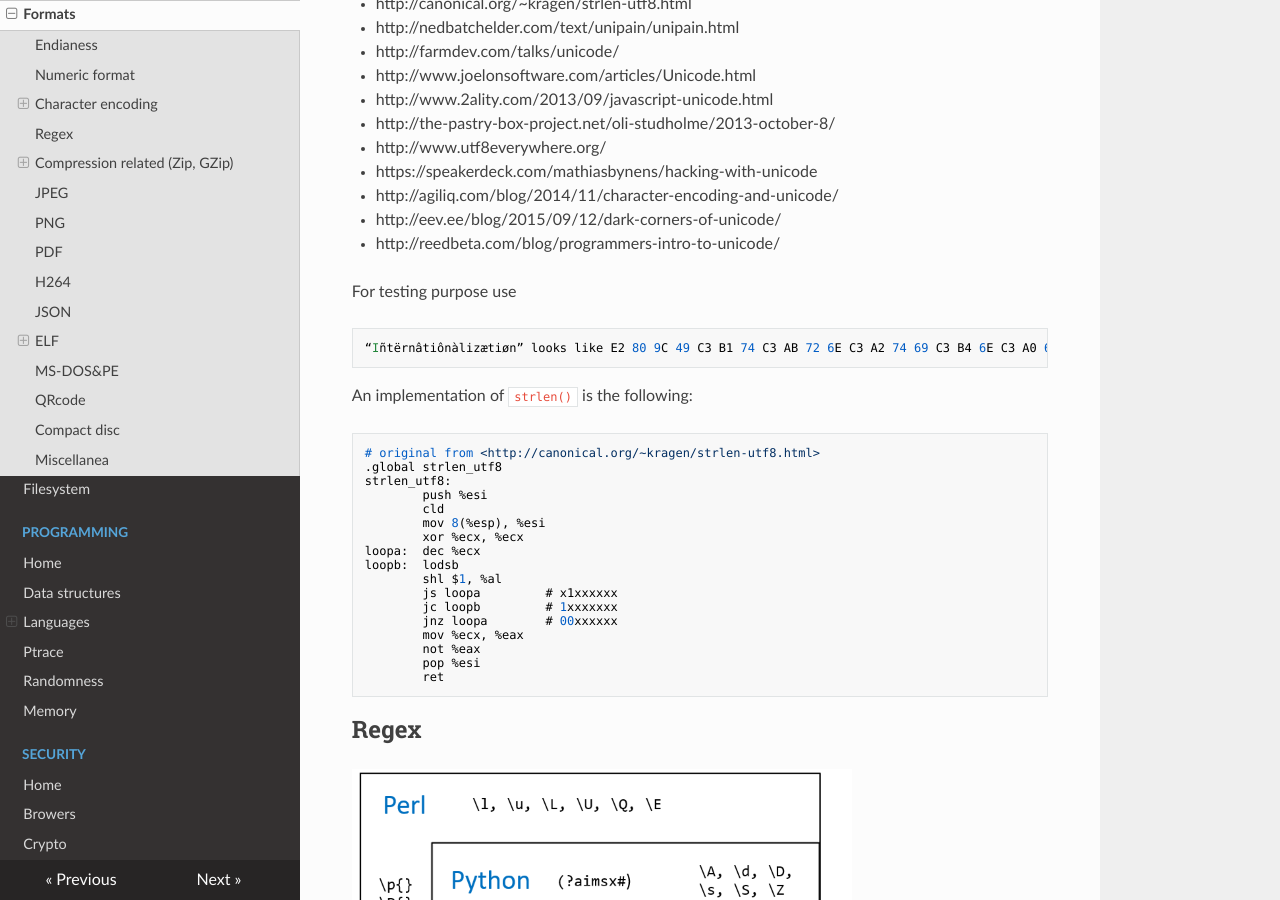
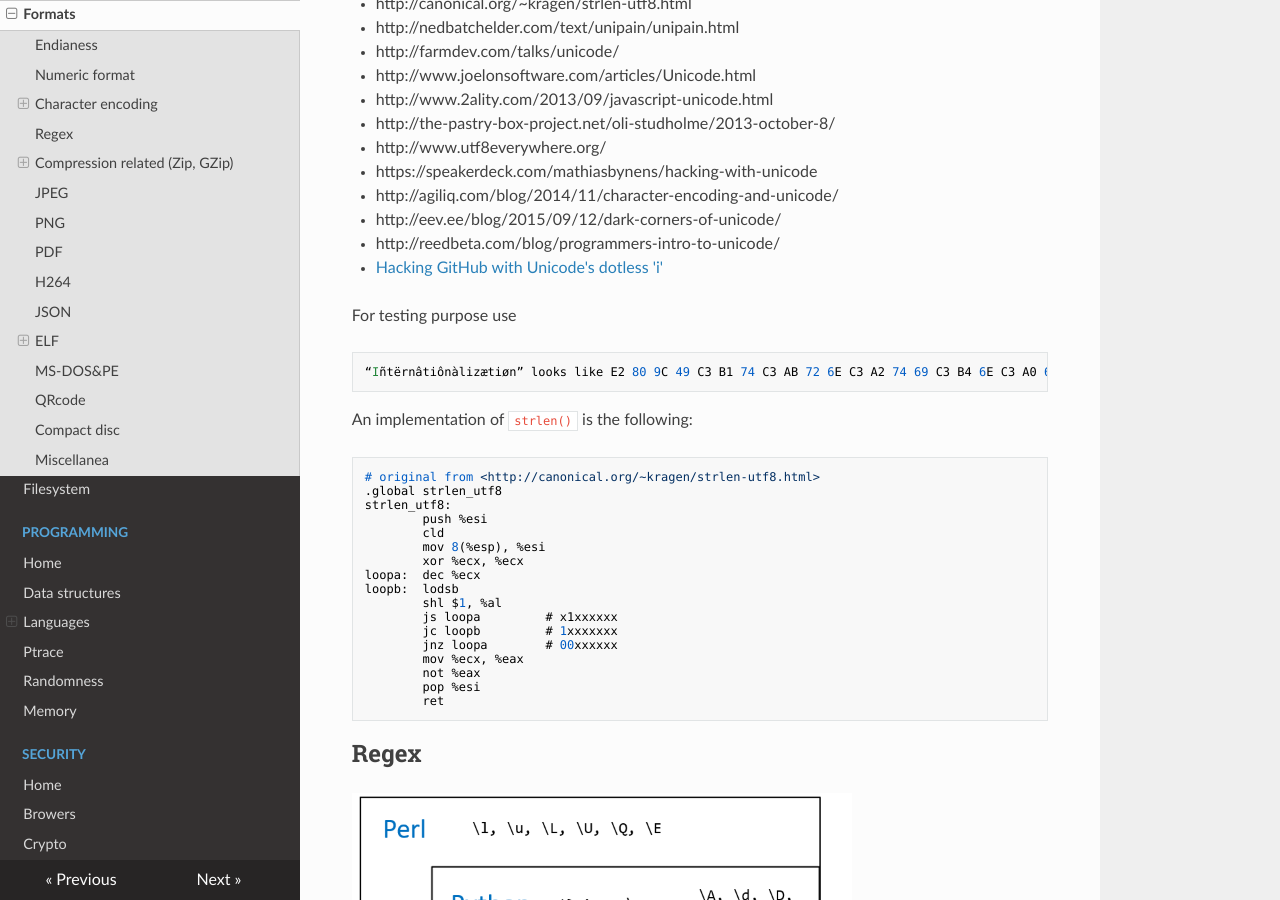
Before and after one commit to gipi/low-level, an MkDocs documentation site: the page built from docs/formats.md, in a window 1280 px wide and 900 px high, scrolled down 1183 px. Built offline with MkDocs 1.6.1, drawn with Linux system fonts in a browser that asks for light colours; nearby versions of some CDN libraries; old or Windows-style settings are respelled for this version of MkDocs.

Commit message:
Update formats.md

```diff
--- a/docs/formats.md
+++ b/docs/formats.md
@@ -50,6 +50,7 @@ where for compatibility purpose the ASCII set is maintained as is.
  - http://agiliq.com/blog/2014/11/character-encoding-and-unicode/
  - http://eev.ee/blog/2015/09/12/dark-corners-of-unicode/
  - http://reedbeta.com/blog/programmers-intro-to-unicode/
+ - [Hacking GitHub with Unicode's dotless 'i'](https://eng.getwisdom.io/hacking-github-with-unicode-dotless-i/)
 
 For testing purpose use
 
```
